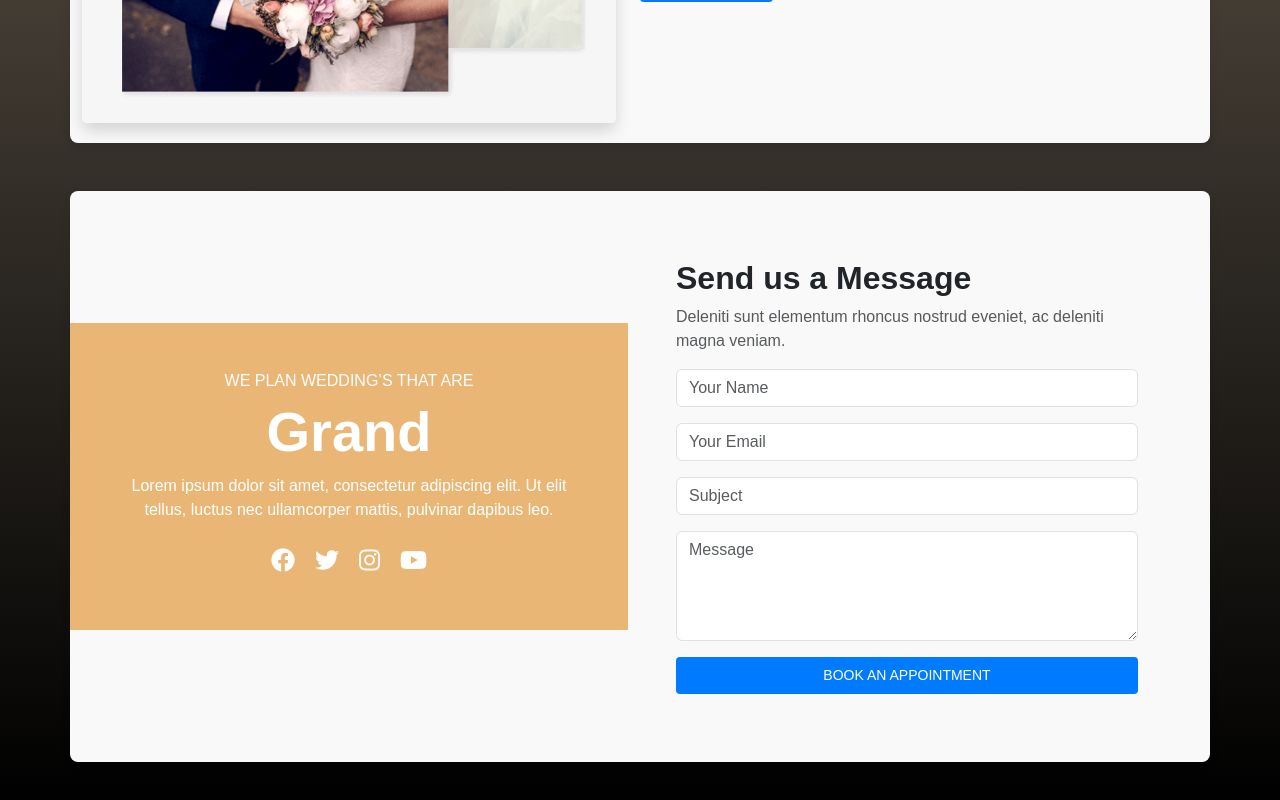
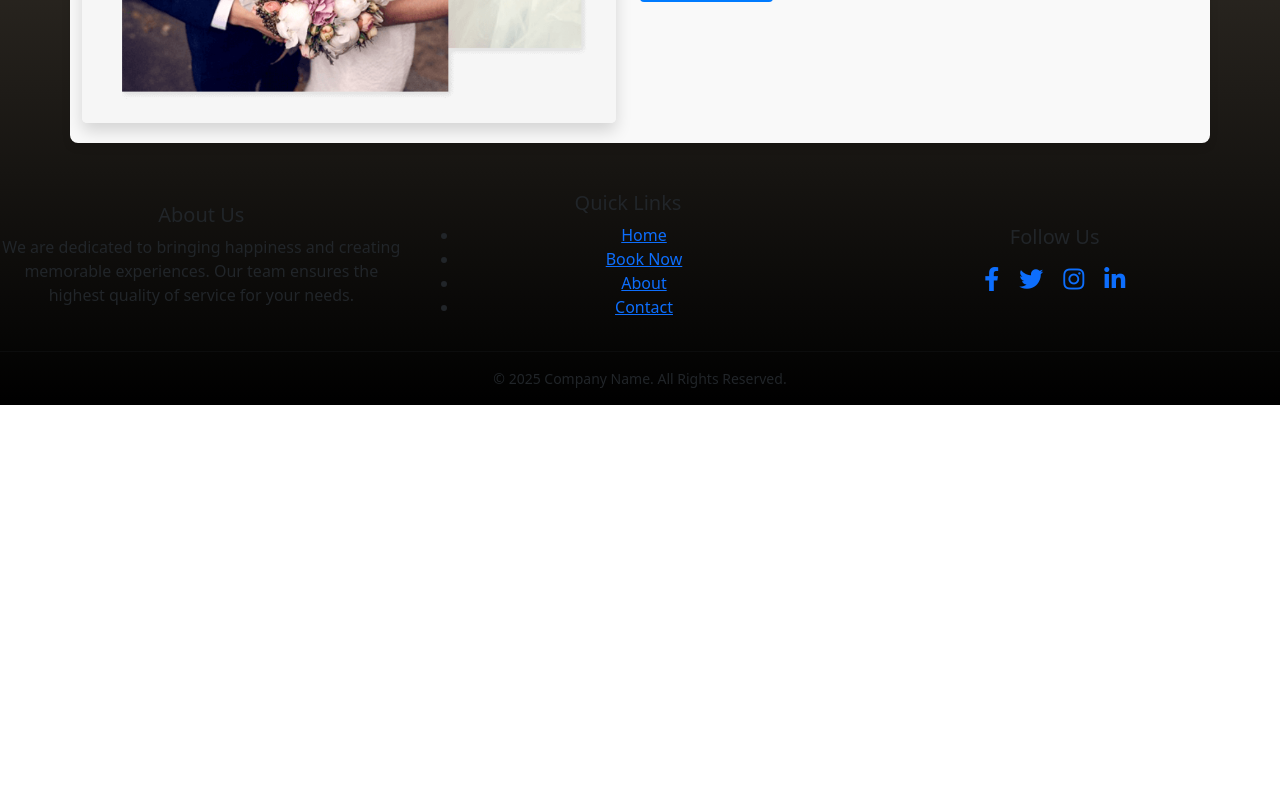
Before and after one commit to aqilhussain-mah/Cdac_Project, a React (Vite) app in the folder React/my-app/: page / in a window 1280 px wide. Shown: the part 1873-2673 px from the top of the page. After the commit the page ends 2278 px from the top, so only its background shows below. Built offline with nearby package versions, Linux system fonts and the light colour scheme.

Commit message:
new changes

```diff
--- a/React/my-app/src/Components/Home.jsx
+++ b/React/my-app/src/Components/Home.jsx
@@ -80,8 +80,8 @@ const Home = () => {
         </div>
       </div>
     </div>
-            {/* <footer className="footer mt-5">
-                <div className="container text-center">
+            <footer className="footer mt-5">
+                <div className=" text-center">
                     <div className="row">
                         <div className="col-12 col-md-4">
                             <h5 className="footer-heading">About Us</h5>
@@ -113,42 +113,8 @@ const Home = () => {
                         &copy; 2025 Company Name. All Rights Reserved.
                     </p>
                 </div>
-            </footer> */}
-            <div className="container my-5">
-      <div className="row">
-        {/* Left Section */}
-        <div className="col-md-6 text-center text-white left-section">
-          <div className="p-5">
-            <h6 className="text-uppercase">We Plan Wedding’s That Are</h6>
-            <h1 className="fw-bold display-4">Grand</h1>
-            <p>
-              Lorem ipsum dolor sit amet, consectetur adipiscing elit. Ut elit tellus, luctus nec ullamcorper mattis, pulvinar dapibus leo.
-            </p>
-            <div className="social-icons">
-              <i className="fab fa-facebook"></i>
-              <i className="fab fa-twitter"></i>
-              <i className="fab fa-instagram"></i>
-              <i className="fab fa-youtube"></i>
-            </div>
-          </div>
-        </div>
+            </footer>
 
-        {/* Right Section */}
-        <div className="col-md-6 p-5">
-          <h2 className="fw-bold">Send us a Message</h2>
-          <p className="text-muted">
-            Deleniti sunt elementum rhoncus nostrud eveniet, ac deleniti magna veniam.
-          </p>
-          <form>
-            <input type="text" className="form-control my-3" placeholder="Your Name" />
-            <input type="email" className="form-control my-3" placeholder="Your Email" />
-            <input type="text" className="form-control my-3" placeholder="Subject" />
-            <textarea className="form-control my-3" rows="4" placeholder="Message"></textarea>
-            <button className="btn btn-outline-dark w-100 py-2">BOOK AN APPOINTMENT</button>
-          </form>
-        </div>
-      </div>
-    </div>
         </div>
 
     );
--- a/React/my-app/src/Components/Profile.css
+++ b/React/my-app/src/Components/Profile.css
@@ -31,15 +31,36 @@
   animation: fadeIn 0.3s ease-in-out; /* Add animation to the modal */
 }
 
-  /* Close Button */
-  .btn-close {
+/* ✅ Proper Close Button */
+/* Close Button - Properly Positioned */
+.profile-close-btn {
   position: absolute;
-    top: 10px;
-    right: 10px;
+  top: 10px; /* Adjust to move it down if needed */
+  right: 10px; /* Align to top-right corner */
   background: transparent;
   border: none;
-    font-size: 1.5rem;
   cursor: pointer;
+  z-index: 10; /* Ensure it's above other elements */
+  transition: transform 0.3s ease; /* Smooth transition for scaling */
+}
+
+/* Close Button Background */
+.close-button-container {
+  background: #343a40; /* Dark theme background */
+  padding: 5px;
+  border-radius: 5px;
+}
+
+/* Hover effect */
+.profile-close-btn:hover {
+  transform: scale(1.2); /* Scale up the button by 20% */
+}
+
+
+
+/* Remove duplicate close button issue */
+.profile-modal .btn-close {
+  display: none; /* Hide any other close button */
 }
 
 /* Modal Links */
@@ -59,3 +80,28 @@
 .list-unstyled li {
   margin-bottom: 8px;
 }
+
+/* Modal List Items */
+.profile-modal li {
+  padding: 10px;
+  cursor: pointer;
+  display: flex;
+  align-items: center;
+}
+
+.profile-modal li:hover {
+  background: #f8f9fa;
+}
+
+/* Dark Table */
+.table-dark th {
+  background: #343a40;
+  color: white;
+}
+
+/* Badge */
+.badge {
+  padding: 5px 10px;
+  font-size: 12px;
+  border-radius: 5px;
+}
--- a/React/my-app/src/Components/Profile.jsx
+++ b/React/my-app/src/Components/Profile.jsx
@@ -1,30 +1,55 @@
 import React, { useContext, useState } from "react";
 import { NavLink } from "react-router-dom";
 import { AppContext } from "./AppContext";
+import { Modal, Table, Button, CloseButton} from "react-bootstrap";
 import "./Profile.css"; // Import the external CSS file
+
 
 const Profile = () => {
   const [modal, setModal] = useState(false);
-  const { username, role, logout } = useContext(AppContext); // Access both username and role from context
+  const [detailsModal, setDetailsModal] = useState(false); // State for Details modal
+  const { username, role, logout } = useContext(AppContext);
+
+
+
 
   const toggleModal = () => {
     setModal(!modal);
   };
 
   const handleLogout = () => {
-    logout(); // Call logout function to reset username and role
-    setModal(false); // Close modal after logout
+    logout();
+    setModal(false);
   };
+
+  // Dummy details data
+  const detailsData = [
+    {
+      functionalName: "Banquet Hall",
+      address: "123 Main St, New York",
+      serviceName: "Biryani, Gulab Jamun",
+      type: "Main Course, Dessert",
+      category: "Non-Veg",
+      status: "Confirmed",
+    },
+    {
+      functionalName: "Conference Room",
+      address: "456 Business Ave, California",
+      serviceName: "Paneer Tikka, Jalebi",
+      type: "Starter, Dessert",
+      category: "Veg",
+      status: "Pending",
+    },
+  ];
 
   return (
     <div className="col-3 d-flex align-items-center justify-content-end order-last mr-2">
-      {/* Profile NavLink */}
       <div className="position-relative">
         <NavLink
           to="#"
           className="nav-link d-flex align-items-center profile-navlink"
           onClick={(e) => {
-            e.preventDefault(); // Prevent default navigation
+            e.preventDefault();
             toggleModal();
           }}
         >
@@ -34,66 +59,102 @@ const Profile = () => {
           </span>
         </NavLink>
 
-        {/* Modal Popup */}
         {modal && (
   <div className="profile-modal">
-            {/* Close Button */}
+    {/* ✅ Proper Close Button */}
     <button
     type="button"
-              className="btn-close"
+    className="profile-close-btn"
     aria-label="Close"
     onClick={toggleModal}
 >
-              &times;
+    <span>&times;</span> {/* This will properly show the "X" symbol */}
 </button>
 
-            {/* Modal Links */}
+
+
+
     <ul className="list-unstyled mb-0">
       <li>
         <i className="bi bi-person-square profile-icon"></i>
-                <span className="profile-username">
-                  {username || "Profile"}
-                </span>
+        <span className="profile-username">{username || "Profile"}</span>
       </li>
 
       {role === null || role === "none" ? (
         <li>
-                  <NavLink
-                    to="/Login"
-                    className="modal-link"
-                    onClick={toggleModal}
-                  >
+          <NavLink to="/Login" className="modal-link" onClick={toggleModal}>
             LogIn
           </NavLink>
         </li>
       ) : (
+        <div>
           <li>
-                  <NavLink
-                    to="/Login/ResetPassword"
-                    className="modal-link"
-                    onClick={toggleModal}
-                  >
+            <NavLink to="/Login/ResetPassword" className="modal-link" onClick={toggleModal}>
               Settings
             </NavLink>
           </li>
+          <li>
+            <NavLink className="modal-link" onClick={() => setDetailsModal(true)}>
+              Details
+            </NavLink>
+          </li>
+        </div>
       )}
 
       {role !== null && role !== "none" && (
         <li>
-                  <NavLink
-                    to="/"
-                    className="modal-link"
-                    onClick={handleLogout}
-                  >
-                    <i className="bi bi-box-arrow-right profile-icon"></i>{" "}
-                    Log Out
+          <NavLink to="/" className="modal-link" onClick={handleLogout}>
+            <i className="bi bi-box-arrow-right profile-icon"></i> Log Out
           </NavLink>
         </li>
       )}
     </ul>
   </div>
 )}
+
       </div>
+
+      {/* Details Modal */}
+      <Modal show={detailsModal} onHide={() => setDetailsModal(false)} backdrop={false} size="lg"   centered>
+        <Modal.Header>
+          <Modal.Title>Booking Details</Modal.Title>
+        </Modal.Header>
+        <Modal.Body>
+          <Table responsive bordered hover>
+            <thead className="table-dark">
+              <tr>
+                <th>Functional Name</th>
+                <th>Address</th>
+                <th>Service Name</th>
+                <th>Type</th>
+                <th>Category (Veg/Non-Veg)</th>
+                <th>Status</th>
+              </tr>
+            </thead>
+            <tbody>
+              {detailsData.map((item, index) => (
+                <tr key={index}>
+                  <td>{item.functionalName}</td>
+                  <td>{item.address}</td>
+                  <td>{item.serviceName}</td>
+                  <td>{item.type}</td>
+                  <td>{item.category}</td>
+                  <td>
+                    <span className={item.status === "Confirmed" ? "badge bg-success" : "badge bg-warning"}>
+                      {item.status}
+                    </span>
+                  </td>
+                </tr>
+              ))}
+            </tbody>
+          </Table>
+        </Modal.Body>
+        <Modal.Footer>
+          <Button variant="secondary" onClick={() => setDetailsModal(false)}>
+            Close
+          </Button>
+        </Modal.Footer>
+      </Modal>
     </div>
   );
 };
```
Lines whose indentation alone changed are shown as unchanged.
